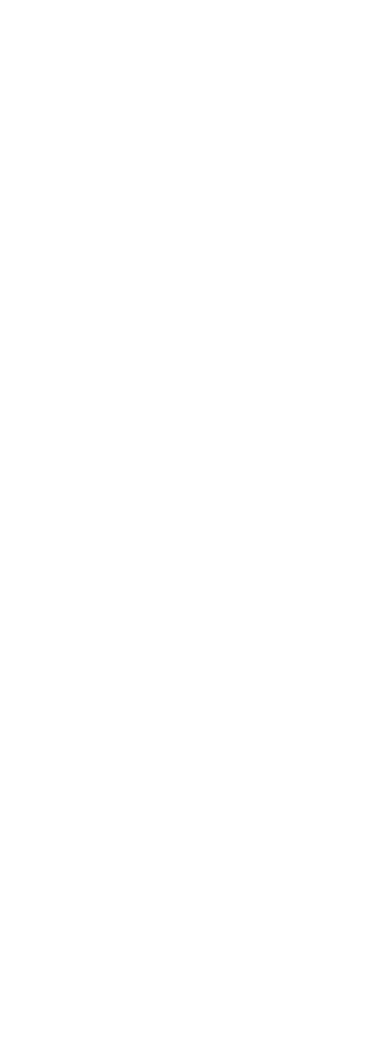
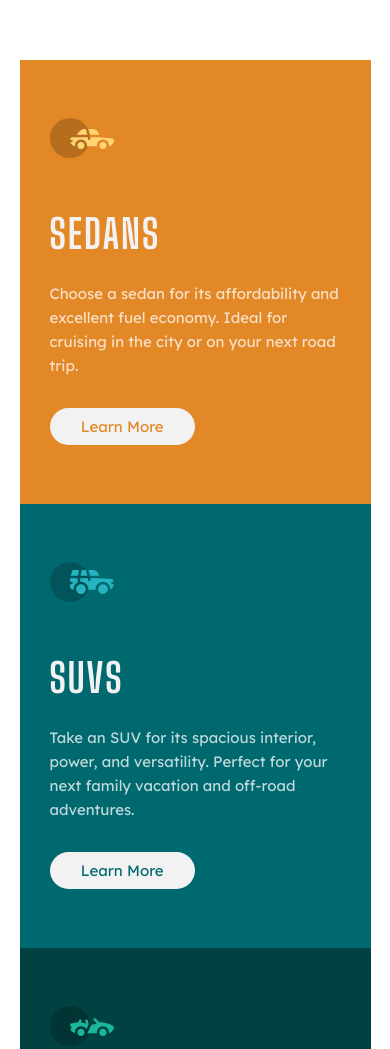
Before and after one commit to vivekbhatt07/FE-Mentor-Challenge-1, a plain HTML site: page index.html in a window 390 px wide. Shown: the top 1049 px of the page. Before the commit the page ends 844 px from the top, so only its background shows below. Drawn offline with Linux system fonts and the light colour scheme.

Commit message:
mobile & desktop layout complete

```diff
--- a/css/main.css
+++ b/css/main.css
@@ -22,6 +22,129 @@
   --head-color: hsl(0, 0%, 95%);
 }
 
+*,
+*::before,
+*::after {
+  box-sizing: border-box;
+  padding: 0;
+  margin: 0;
+}
+
 body {
   font-size: 15px;
+  font-family: var(--secondary-font);
+  font-weight: var(--regular-weight);
+  line-height: 1.6;
+  display: flex;
+  justify-content: center;
+  align-items: center;
 }
+
+h1 {
+  font-family: var(--primary-font);
+  font-weight: var(--bold-weight);
+  text-transform: uppercase;
+  color: var(--head-color);
+  font-size: 2.5rem;
+  line-height: 1.2;
+}
+
+button {
+  font-size: 15px;
+  text-transform: capitalize;
+  border: none;
+  border-radius: 26px;
+  background-color: var(--head-color);
+  font-family: inherit;
+  padding: 0.6em 1.4em;
+  cursor: pointer;
+}
+
+p {
+  color: var(--para-color);
+}
+
+/* CARD BG COLOR */
+
+#primary-card {
+  background-color: var(--primary-card-bg);
+}
+
+#secondary-card {
+  background-color: var(--secondary-card-bg);
+}
+
+#tertiary-card {
+  background-color: var(--tertiary-card-bg);
+}
+
+/* CARD BUTTON COLOR */
+
+#primary-card-btn {
+  color: var(--primary-card-bg);
+}
+
+#secondary-card-btn {
+  color: var(--secondary-card-bg);
+}
+
+#tertiary-card-btn {
+  color: var(--tertiary-card-bg);
+}
+
+/* ************* */
+
+/* CARD STYLES */
+
+.card-wrapper {
+  display: grid;
+  grid-template: repeat(3, 1fr) / 1fr;
+  width: 90%;
+  max-width: 1000px;
+  margin: 60px 0;
+}
+
+.card {
+  display: grid;
+  grid-template: 2em repeat(4, 1fr) 2em / 2em repeat(2, 1fr) 2em;
+  grid-template-areas:
+    ". . . ."
+    ". image . ."
+    ". title . ."
+    ". para para ."
+    ". btn . ."
+    ". . . .";
+  justify-content: start;
+  align-items: center;
+}
+
+.card-img {
+  grid-area: image;
+}
+
+.card-title {
+  grid-area: title;
+}
+
+.card-description {
+  grid-area: para;
+}
+
+.card-btn {
+  grid-area: btn;
+}
+
+.card-title {
+  letter-spacing: 2px;
+}
+
+@media (min-width: 1280px) {
+  body {
+    min-height: 100vh;
+  }
+
+  .card-wrapper {
+    grid-template: 1fr / repeat(3, 1fr);
+    margin: 0;
+  }
+}
--- a/index.html
+++ b/index.html
@@ -14,11 +14,39 @@
     <title>Frontend Mentor | 3-column preview card component</title>
   </head>
   <body>
-    <!-- Sedans Choose a sedan for its affordability and excellent fuel economy.
-    Ideal for cruising in the city or on your next road trip. SUVs Take an SUV
-    for its spacious interior, power, and versatility. Perfect for your next
-    family vacation and off-road adventures. Luxury Cruise in the best car
-    brands without the bloated prices. Enjoy the enhanced comfort of a luxury
-    rental and arrive in style. -->
+    <div class="card-wrapper">
+      <!-- SEDAN CARD -->
+      <article id="primary-card" class="card">
+        <img class="card-img" src="./images/icon-sedans.svg" alt="sedan-car" />
+        <h1 class="card-title">sedans</h1>
+        <p class="card-description">
+          Choose a sedan for its affordability and excellent fuel economy. Ideal
+          for cruising in the city or on your next road trip.
+        </p>
+        <button id="primary-card-btn" class="card-btn">learn more</button>
+      </article>
+
+      <!-- SUVS CARD -->
+      <article id="secondary-card" class="card">
+        <img class="card-img" src="./images/icon-suvs.svg" alt="suvs-car" />
+        <h1 class="card-title">suvs</h1>
+        <p class="card-description">
+          Take an SUV for its spacious interior, power, and versatility. Perfect
+          for your next family vacation and off-road adventures.
+        </p>
+        <button id="secondary-card-btn" class="card-btn">learn more</button>
+      </article>
+
+      <!-- LUXURY CARD -->
+      <article id="tertiary-card" class="card">
+        <img class="card-img" src="./images/icon-luxury.svg" alt="luxury-car" />
+        <h1 class="card-title">luxury</h1>
+        <p class="card-description">
+          Cruise in the best car brands without the bloated prices. Enjoy the
+          enhanced comfort of a luxury rental and arrive in style.
+        </p>
+        <button id="tertiary-card-btn" class="card-btn">learn more</button>
+      </article>
+    </div>
   </body>
 </html>
```
